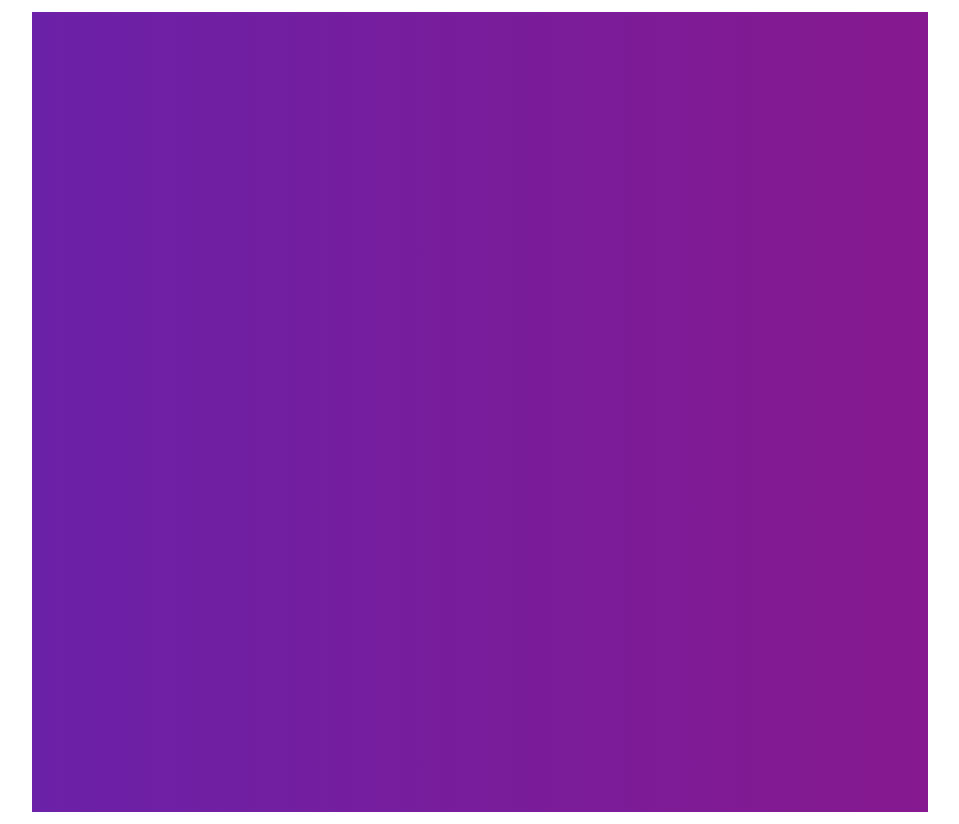
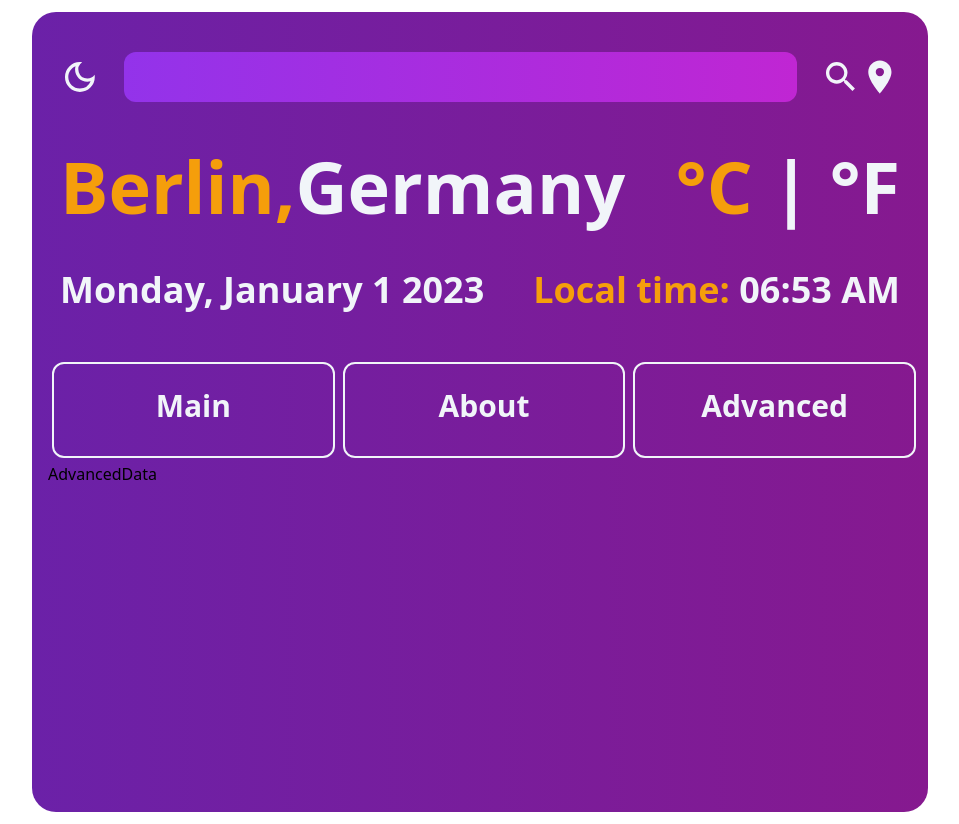
Before and after one commit to NPotokin/Weather-App, a React (Create React App) app: page /AdvancedData in a window 1280 px wide. Shown: the whole page, without its empty margins (160-1119 px from the left). Built offline with nearby package versions, Linux system fonts and the light colour scheme.

Commit message:
added layout, routes/links, 2.5 pages left

```diff
--- a/package.json
+++ b/package.json
@@ -8,6 +8,8 @@
     "@testing-library/user-event": "^13.5.0",
     "react": "^18.2.0",
     "react-dom": "^18.2.0",
+    "react-icons": "^4.7.1",
+    "react-router-dom": "^6.8.1",
     "react-scripts": "5.0.1",
     "web-vitals": "^2.1.4"
   },
--- a/src/App.js
+++ b/src/App.js
@@ -1,5 +1,6 @@
 import React from "react"
 import Main from "./Components/Main"
+
 
 
 function App() {
--- a/src/Components/DateBar.jsx
+++ b/src/Components/DateBar.jsx
@@ -3,9 +3,11 @@ import React from "react"
 
 function DateBar() {
   return (
-    <>
-    DateBar
-    </>
+    <div className="p-3 m-3 max-w-4xl flex flex-row justify-between">
+      <div className="text-slate-100 font-semibold text-xl md:text-2xl lg:text-3xl xl:text-4xl">Monday, January 1 2023</div>
+      <div className="text-slate-100 font-semibold text-xl md:text-2xl lg:text-3xl xl:text-4xl">
+        <span className="text-amber-500">Local time:</span> 06:53 AM</div>
+    </div>
   );
 }
 
--- a/src/Components/LocationDegrees.jsx
+++ b/src/Components/LocationDegrees.jsx
@@ -3,9 +3,14 @@ import React from "react"
 
 function LocationDegrees() {
   return (
-    <>
-    LocationDegrees
-    </>
+    <div className="p-3 m-3 max-w-4xl flex flex-row justify-between">
+    <div className="flex flex-row">
+      <div className="text-4xl md:text-5xl lg:text-6xl xl:text-7xl font-extrabold text-amber-500">Berlin,  </div>
+      <div className="text-4xl md:text-5xl lg:text-6xl xl:text-7xl font-bold text-slate-100"> Germany </div>
+    </div>
+    <div className="text-4xl md:text-5xl lg:text-6xl xl:text-7xl font-extrabold text-slate-100" >
+    <span className="text-amber-500">°C</span>  | °F </div>
+    </div>
   );
 }
 
--- a/src/Components/Main.jsx
+++ b/src/Components/Main.jsx
@@ -1,9 +1,19 @@
 import React from "react"
+import SearchBar from "./SearchBar"
+import LocationDegrees from "./LocationDegrees"
+import DateBar from "./DateBar"
+import NavBar from "./NavBar"
+
 
 /* Main will hold all the items */
 function Main() {
   return (
-    <div className="p-1 m-3 h-screen max-w-4xl mx-auto bg-gradient-to-r from-purple-800 to-fuchsia-800 flex flex-col">
+    <div className="p-1 m-3 h-screen max-w-4xl mx-auto bg-gradient-to-r
+     from-purple-800 to-fuchsia-800 container flex flex-col rounded-3xl">
+    <SearchBar />
+    <LocationDegrees />
+    <DateBar />
+    <NavBar />
 
     </div>
   );
--- a/src/Components/MainData.jsx
+++ b/src/Components/MainData.jsx
@@ -3,9 +3,22 @@ import React from "react"
 
 function MainData() {
   return (
-    <>
-    MainData
-    </>
+    <div className="p-3 m-3 max-w-4xl flex flex-col justify-between">
+      <div className="text-slate-100 font-semibold text-xl md:text-2xl lg:text-3xl xl:text-4xl">
+      Rain</div>
+      <div className="text-amber-500 font-semibold text-lg md:text-xl lg:text-2xl xl:text-3xl">
+      Heavy rain with a chance of hail and frost</div>
+      <div className="flex flex-row mx-auto justify-center">
+        <div className="flex flex-col border-2 rounded-2xl m-6 p-6 w-2/3">
+          <p className="">weather now...</p>
+          <p>29°C</p>
+        </div>
+        <div className="flex flex-col border-2 rounded-2xl m-6 p-6 w-2/3">
+          <p>feels like</p>
+          <p>22°C</p>
+        </div>
+      </div>
+    </div>
   );
 }
 
--- a/src/Components/NavBar.jsx
+++ b/src/Components/NavBar.jsx
@@ -1,11 +1,31 @@
 import React from "react"
+import { Link, Route, Routes, Router } from "react-router-dom"
+import AboutData from "./AboutData"
+import MainData from "./MainData"
+import AdvancedData from "./AdvancedData"
 
 
 function NavBar() {
   return (
-    <>
-    NavBar
-    </>
+    <div className="p-3 m-3 max-w-4xl flex flex-col mx-auto">
+      <nav className="w-full flex flex-row mx-auto justify-between">
+        <Link to="/MainData" className="border-2 border-slate-100 hover:border-amber-500  p-3 m-1
+        text-center text-slate-100 hover:text-amber-500 font-semibold text-lg md:text-1xl
+         lg:text-2xl xl:text-3xl pt-6  rounded-xl h-24 w-36 md:w-56 lg:w-64 xl:w-72">Main</Link>
+        <Link to="/AboutData" className="border-2 border-slate-100 hover:border-amber-500  p-3 m-1
+        text-center text-slate-100 hover:text-amber-500 font-semibold text-lg md:text-1xl
+         lg:text-2xl xl:text-3xl pt-6  rounded-xl h-24 w-36 md:w-56 lg:w-64 xl:w-72">About</Link>
+        <Link to="/AdvancedData" className="border-2 border-slate-100 hover:border-amber-500  p-3 m-1
+        text-center text-slate-100 hover:text-amber-500 font-semibold text-lg md:text-1xl
+         lg:text-2xl xl:text-3xl pt-6  rounded-xl h-24 w-36 md:w-56 lg:w-64 xl:w-72">Advanced</Link>
+      </nav>
+      <Routes>
+        <Route path="/MainData" element={<MainData />} />
+        <Route path="/AboutData" element={<AboutData />} />
+        <Route path="/AdvancedData" element={<AdvancedData />} />
+      </Routes>
+    </div>
+
   );
 }
 
--- a/src/Components/SearchBar.jsx
+++ b/src/Components/SearchBar.jsx
@@ -1,11 +1,18 @@
 import React from "react"
+import {MdOutlineDarkMode, MdLocationOn, MdSearch} from "react-icons/md"
 
 
 function SearchBar() {
   return (
-    <>
-    SearchBar
-    </>
+    <div className="p-3 m-3 mt-6 max-w-4xl flex flex-row justify-between">
+    <MdOutlineDarkMode  size={50} className="text-slate-100 hover:text-amber-500" />
+    <input
+    type="text"
+    className="bg-gradient-to-r
+    from-purple-600 to-fuchsia-600 w-full mx-6 rounded-xl text-xl text-slate-100 pl-6 focus:outline-none" ></input>
+    <MdSearch size={50} className="text-slate-100 hover:text-amber-500" />
+    <MdLocationOn size={50} className="text-slate-100 hover:text-amber-500" />
+    </div>
   );
 }
 
--- a/src/index.js
+++ b/src/index.js
@@ -3,11 +3,14 @@ import ReactDOM from 'react-dom/client';
 import './index.css';
 import App from './App';
 import reportWebVitals from './reportWebVitals';
+import { BrowserRouter } from 'react-router-dom';
 
 const root = ReactDOM.createRoot(document.getElementById('root'));
 root.render(
   <React.StrictMode>
-    <App />
+    <BrowserRouter>
+      <App />
+    </BrowserRouter>
   </React.StrictMode>
 );
 
```
Also changed, not shown: 1 other file (tests, documents, lock files or other folders).
